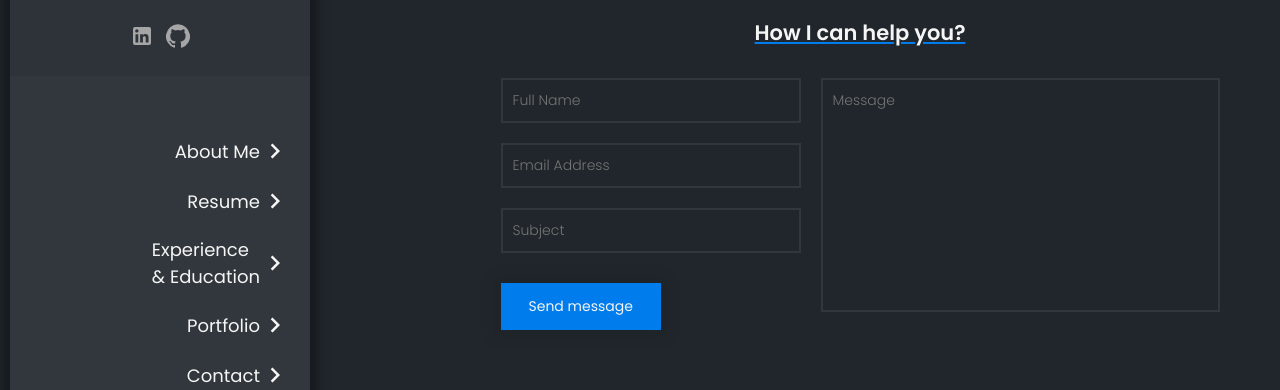
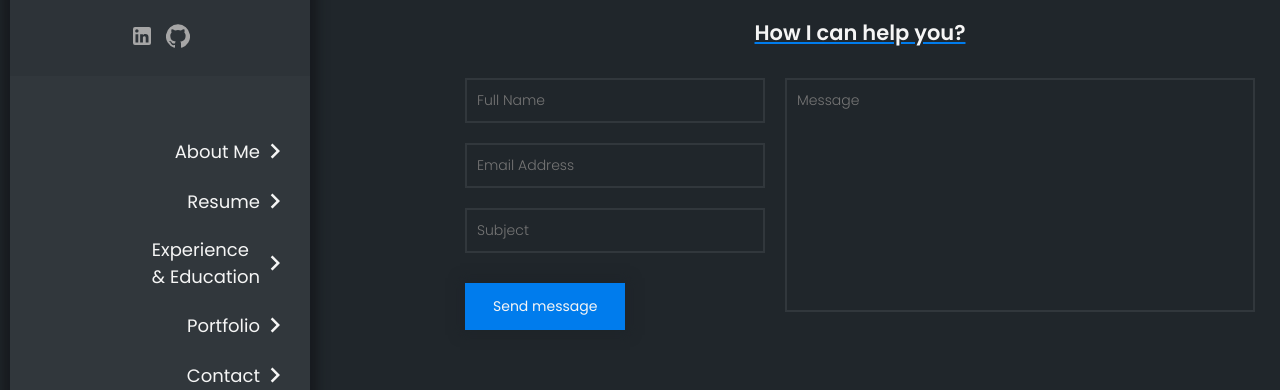
Before and after one commit to Jocalu/portfolio, a React (Create React App) app in the folder portfolio-cv/: page /contact in a window 1280 px wide. Shown: the part 263-653 px from the top of the page. Built offline with nearby package versions, Linux system fonts and the light colour scheme.

Commit message:
Add useState form

```diff
--- a/portfolio-cv/src/pages/contact/Contact.jsx
+++ b/portfolio-cv/src/pages/contact/Contact.jsx
@@ -1,4 +1,4 @@
-import React from 'react';
+import React, { useState } from 'react';
 import './Contact.scss';
 import PhoneIphoneIcon from '@material-ui/icons/PhoneIphone';
 import MailOutlined from '@material-ui/icons/MailOutlined';
@@ -6,6 +6,28 @@ import LinkedInIcon from '@material-ui/icons/LinkedIn';
 import information from '../../constants/information-jose';
 
 export default function Contact() {
+  const [data, setData] = useState({
+    fullname: '',
+    email: '',
+    subject: '',
+    message: '',
+  });
+
+  const handleInputChange = (event) => {
+    setData({
+      ...data,
+      [data.fullname]: event.target.value,
+      [event.target.email]: event.target.value,
+
+    });
+  };
+
+  const sendData = (event) => {
+    event.preventDefault();
+    // eslint-disable-next-line no-console
+    console.log(`${data.fullname}ssss ${data.message}`);
+  };
+
   return (
     <main
       className="contact"
@@ -49,24 +71,56 @@ export default function Contact() {
 
         <h3>How I can help you?</h3>
 
-        <div className="formcontrol">
+        <form className="formcontrol" onSubmit={sendData}>
           <div className="inputs">
+
             <label htmlFor="fullname">
-              <input type="text" name="fullname" className="fullname" placeholder="Full Name" />
+              <input
+                type="text"
+                name="fullname"
+                placeholder="Full Name"
+                onChange={handleInputChange}
+
+              />
             </label>
+
             <label htmlFor="email-address">
-              <input type="text" name="email-address" className="email-address" placeholder="Email Address" />
+              <input
+                type="email"
+                name="email"
+                placeholder="Email Address"
+                onChange={handleInputChange}
+
+              />
             </label>
+
             <label htmlFor="subject">
-              <input type="text" name="subject" className="subject" placeholder="Subject" />
+              <input
+                type="text"
+                name="subject"
+                placeholder="Subject"
+                onChange={handleInputChange}
+
+              />
             </label>
-            <input type="submit" className="btn" value="Send message" />
+            <input
+              type="submit"
+              className="btn"
+              value="Send message"
+            />
           </div>
 
           <label htmlFor="message">
-            <textarea name="message" id="message" cols="30" rows="10" placeholder="Message" />
+            <textarea
+              name="message"
+              id="message"
+              cols="30"
+              rows="10"
+              placeholder="Message"
+              onChange={handleInputChange}
+            />
           </label>
-        </div>
+        </form>
       </section>
     </main>
 
--- a/portfolio-cv/src/pages/contact/Contact.scss
+++ b/portfolio-cv/src/pages/contact/Contact.scss
@@ -114,7 +114,7 @@
         margin: 10px;
         border: 2px solid $color-primary_3;
         background-color: $color-primary_4;
-        max-width: 470px;
+        min-width: 470px;
         max-height: 250px;
         resize: none;
 
```
